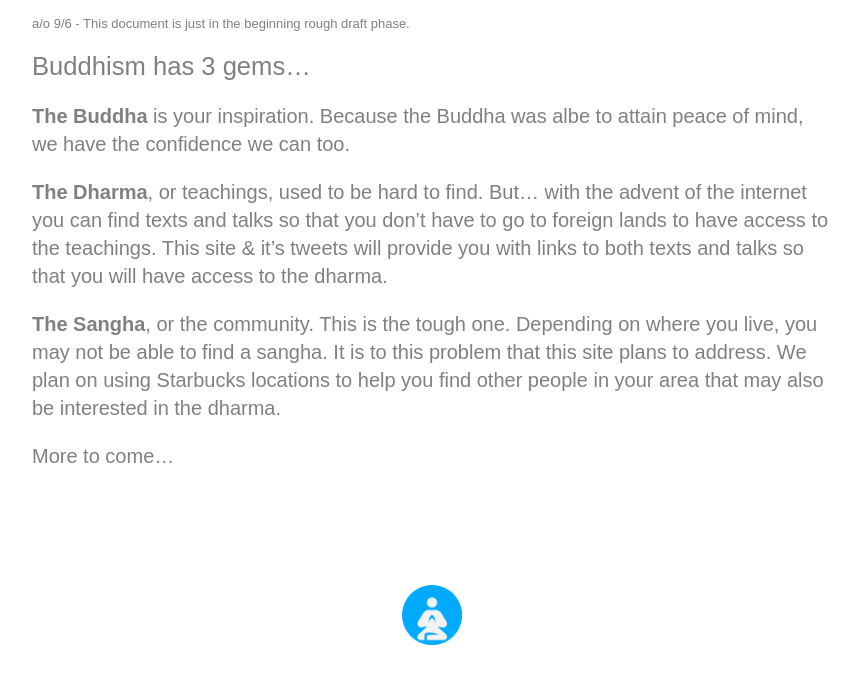
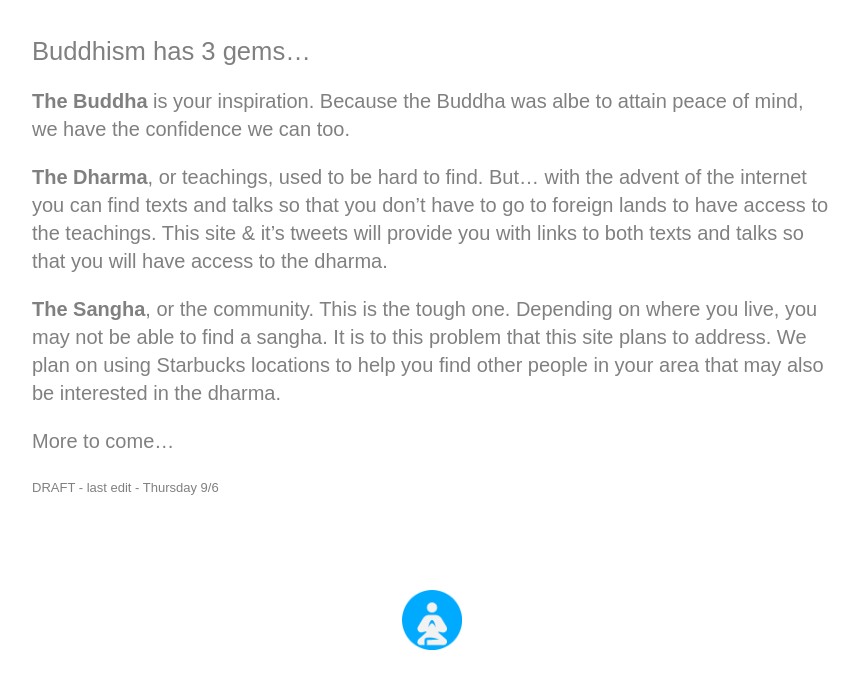
Before and after one commit to StarbucksSangha/StarbucksSangha, a Jekyll site: the page built from info.md, in a window 1280 px wide. Shown: the top 689 px of the page, without its empty margins (208-1067 px from the left). Built offline with Jekyll 4.4.1, drawn with Linux system fonts in a browser that asks for light colours.

Commit message:
Update info.md

```diff
--- a/info.md
+++ b/info.md
@@ -4,8 +4,6 @@ layout: default
 title: StarbucksSangha.NET info
 published: True
 ---
-<font size="-1">a/o 9/6 - This document is just in the beginning rough draft phase.</font>
-
 ## Buddhism has 3 gems...
 
 <b>The Buddha</b> is your inspiration. Because the Buddha was albe to attain peace of mind, we have the confidence we can too.
@@ -15,3 +13,6 @@ published: True
 <b>The Sangha</b>, or the community. This is the tough one. Depending on where you live, you may not be able to find a sangha. It is to this problem that this site plans to address. We plan on using Starbucks locations to help you find other people in your area that may also be interested in the dharma.
 
 More to come...
+
+<div style="float; margin-bottom:25px;"></div>
+<font size="-1">DRAFT - last edit - Thursday 9/6</font>
```
